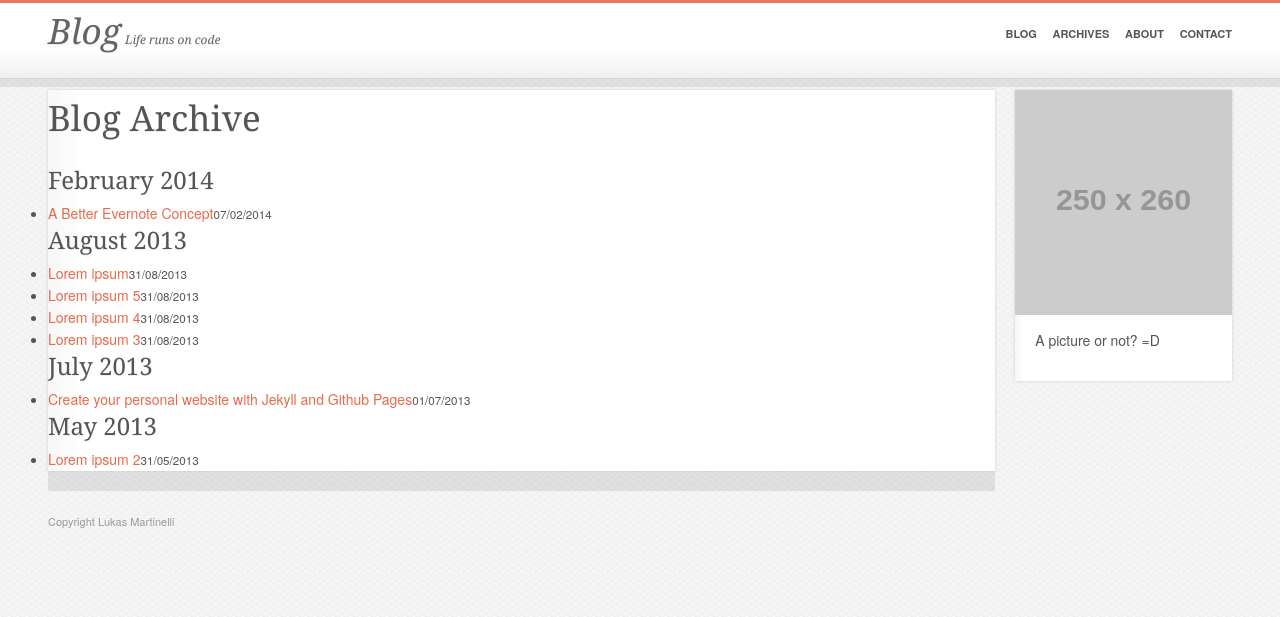
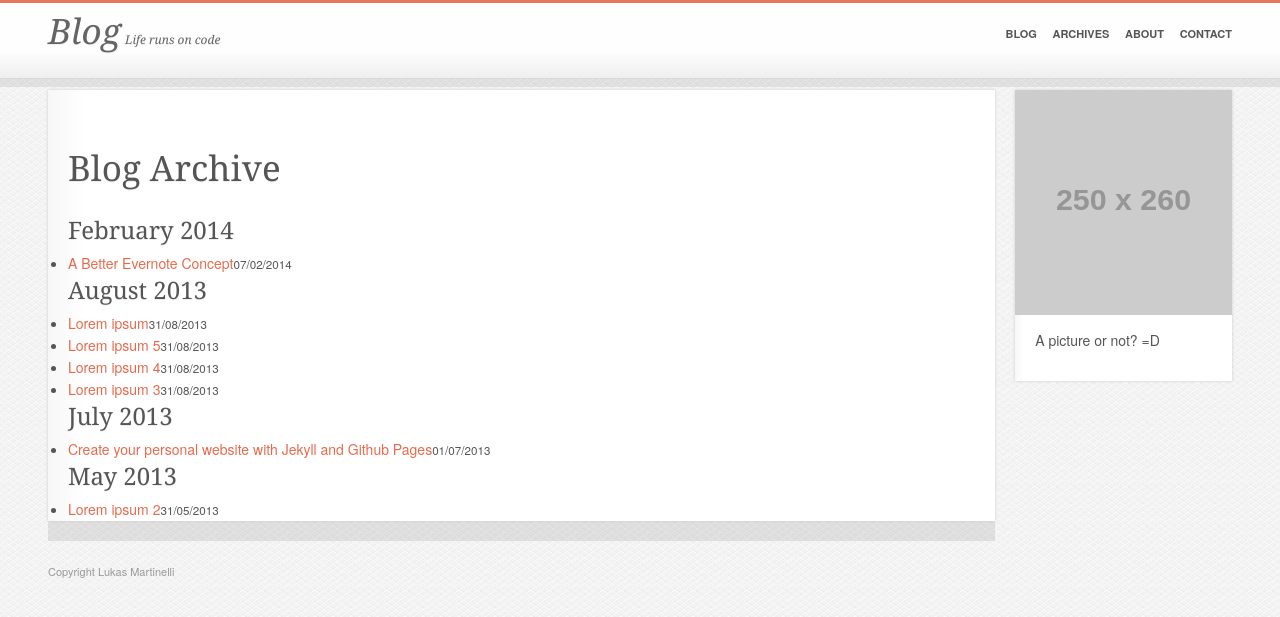
Before and after one commit to lukasmartinelli/lukasmartinelli.github.io, a Jekyll site: the page built from archive.html, in a window 1280 px wide and 900 px high. Shown: the top 617 px of the window. Built offline with Jekyll 4.4.1, drawn with Linux system fonts in a browser that asks for light colours; Markdown is read by kramdown in place of the engine named in the settings.

Commit message:
Improved design of archive

```diff
--- a/archive.html
+++ b/archive.html
@@ -3,7 +3,10 @@ layout: default
 title: Archive
 ---
 <article>
-<h1 class="archive-header">Blog Archive</h1>
+    <header>
+        <h1 class="archive-header">Blog Archive</h1>
+    </header>
+<div class="content">
 {% for post in site.posts %}
   {% capture month %}{{ post.date | date: '%m%Y' }}{% endcapture %}
   {% capture nmonth %}{{ post.next.date | date: '%m%Y' }}{% endcapture %}
@@ -13,4 +16,5 @@ title: Archive
     {% endif %}
   <li><a href="{{ post.url }}">{{ post.title }}</a><small class="time">{{ post.date | date: "%d/%m/%Y" }}</small></li>
 {% endfor %}
+</div>
 <article>
```
